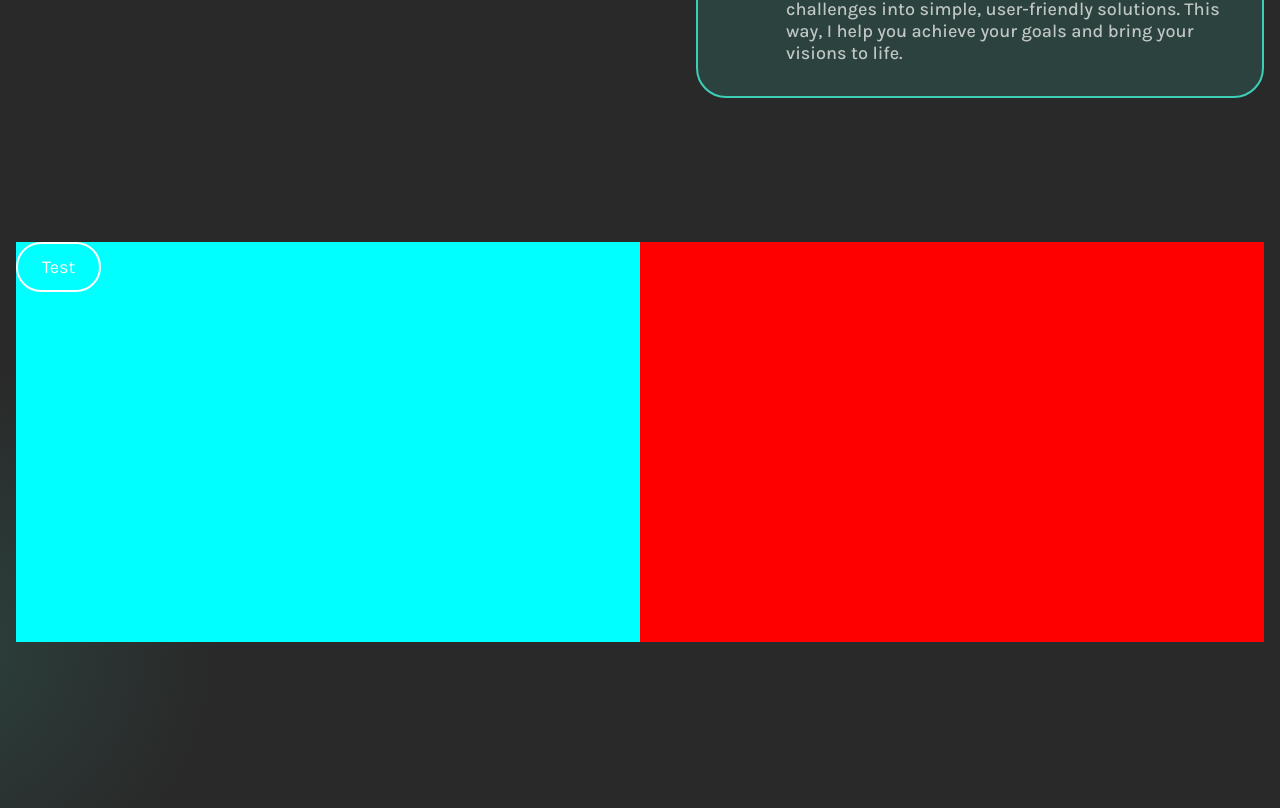
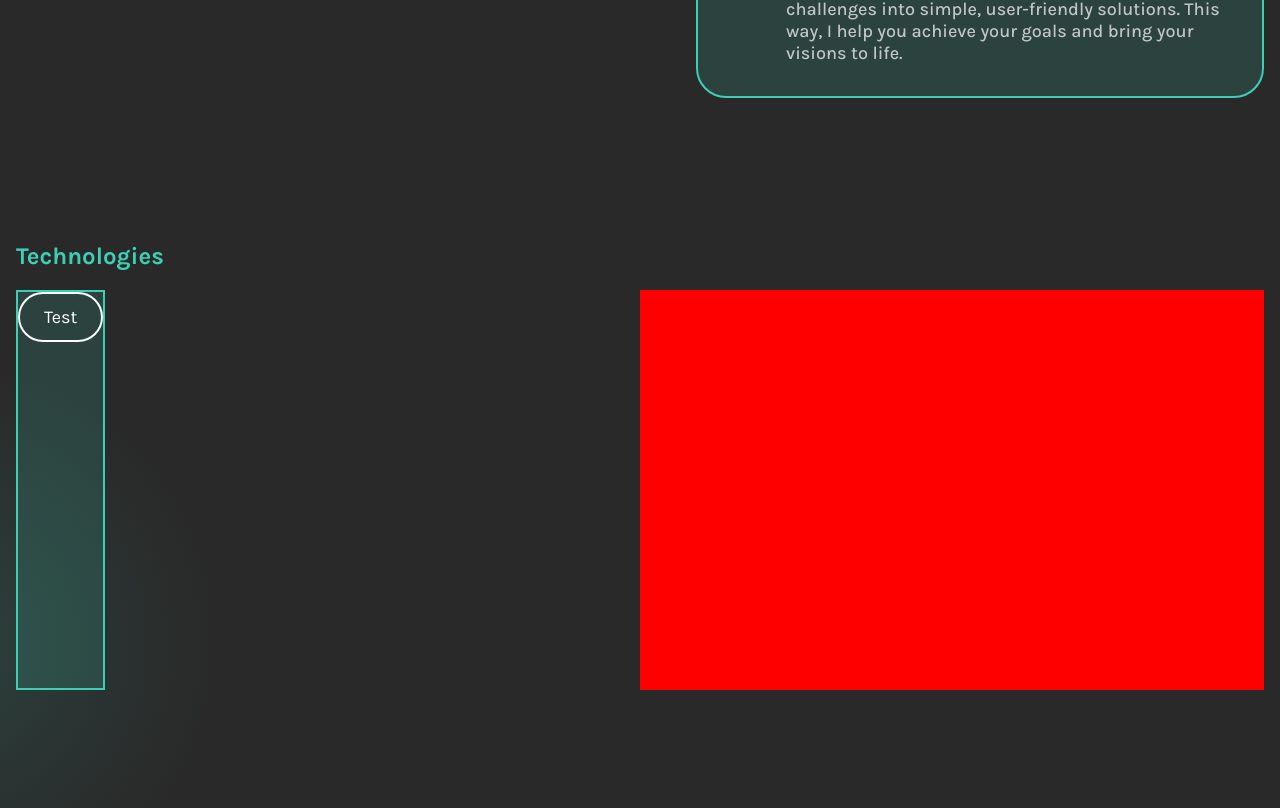
Before and after one commit to RichardStreu/portfolioAngular, an Angular app: page / in a window 1280 px wide. Shown: the part 1554-2362 px from the top of the page. Built offline with nearby package versions, Linux system fonts and the light colour scheme.

Commit message:
coded basic layout for skill set section

```diff
--- a/src/app/landing-page/sections/c-skillset/c-skillset.component.html
+++ b/src/app/landing-page/sections/c-skillset/c-skillset.component.html
@@ -1,7 +1,8 @@
 <section id="skillsetSection" class="skillsetSection">
   <div class="contentWrapper">
+    <p>{{technologiesText}}</p>
+    <div class="skillsetContent">
       <div class="skillsetLeftPart">
-      <p></p>
         <div class="skillsetTextBox">
           <h2></h2>
           <p></p>
@@ -12,4 +13,5 @@
       </div>
       <div class="skillsetRightPart"></div>
     </div>
+  </div>
 </section>
--- a/src/app/landing-page/sections/c-skillset/c-skillset.component.scss
+++ b/src/app/landing-page/sections/c-skillset/c-skillset.component.scss
@@ -10,17 +10,34 @@
 
   .contentWrapper {
     display: flex;
+    flex-direction: column;
 
-    .skillsetLeftPart {
-      flex: 1;
-      background-color: aqua;
-      min-height: 400px;
+    p {
+      padding-bottom: 1.25rem;
+      font-family: "Karla", sans-serif;
+      font-size: 1.5rem;
+      font-weight: 700;
+      color: $color-highLight;
     }
 
-    .skillsetRightPart {
-    flex: 1;
-    background-color: red;
+    div {
+      display: flex;
+      flex-direction: row;
+
+      .skillsetLeftPart {
+        flex: 1;
+        min-height: 400px;
+        .skillsetTextBox {
+          background-color: rgba($color-highLight, 0.15);
+          border: 2px solid $color-highLight;
+        }
+      }
+
+      .skillsetRightPart {
+        flex: 1;
+        background-color: red;
+        min-height: 400px;
+      }
     }
-
   }
 }
--- a/src/app/landing-page/sections/c-skillset/c-skillset.component.ts
+++ b/src/app/landing-page/sections/c-skillset/c-skillset.component.ts
@@ -41,4 +41,8 @@ export class CSkillsetComponent {
     });
   }
 
+  constructor() {
+    this.chooseLanguage();
+  }
+
 }
```
Lines whose indentation alone changed are shown as unchanged.
